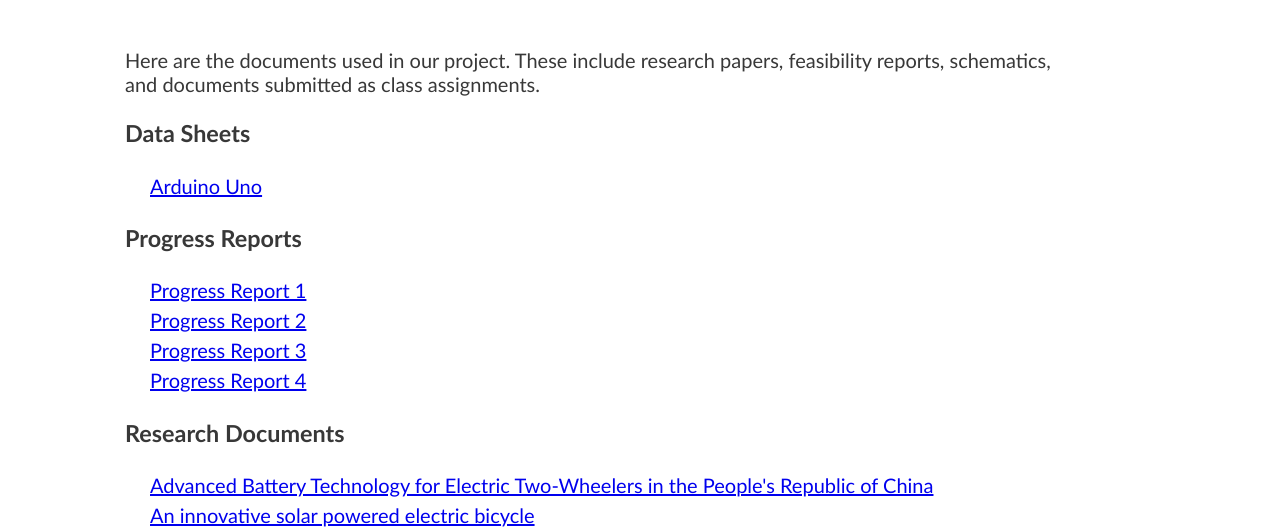
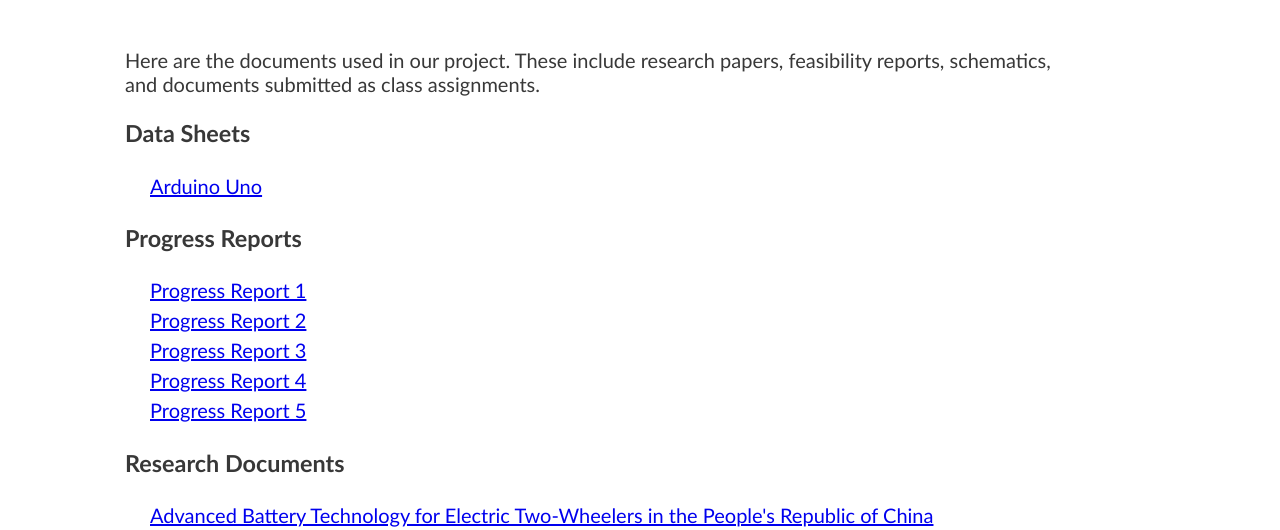
Before and after one commit to zdbleam/deadbody13.github.io, a plain HTML site: page docs.html in a window 1280 px wide. Shown: the part 242-772 px from the top of the page. Drawn offline with Linux system fonts and the light colour scheme.

Commit message:
Add files via upload

```diff
--- a/docs.html
+++ b/docs.html
@@ -36,6 +36,7 @@
                 <a target="_blank" href="documents/progressReports/progressReport_2.pdf">Progress Report 2</a><br>
                 <a target="_blank" href="documents/progressReports/progressReport_3.pdf">Progress Report 3</a><br>
                 <a target="_blank" href="documents/progressReports/progressReport_4.pdf">Progress Report 4</a><br>
+                <a target="_blank" href="documents/progressReports/progressReport_5.pdf">Progress Report 5</a><br>
 
             <h3>Research Documents</h3>
                 <a target="_blank" href="documents/research/(Lithium-ion_Batteries)64621.pdf">Advanced Battery Technology for Electric Two-Wheelers in the People's Republic of China</a><br>
```
Also changed, not shown: 1 other file.
